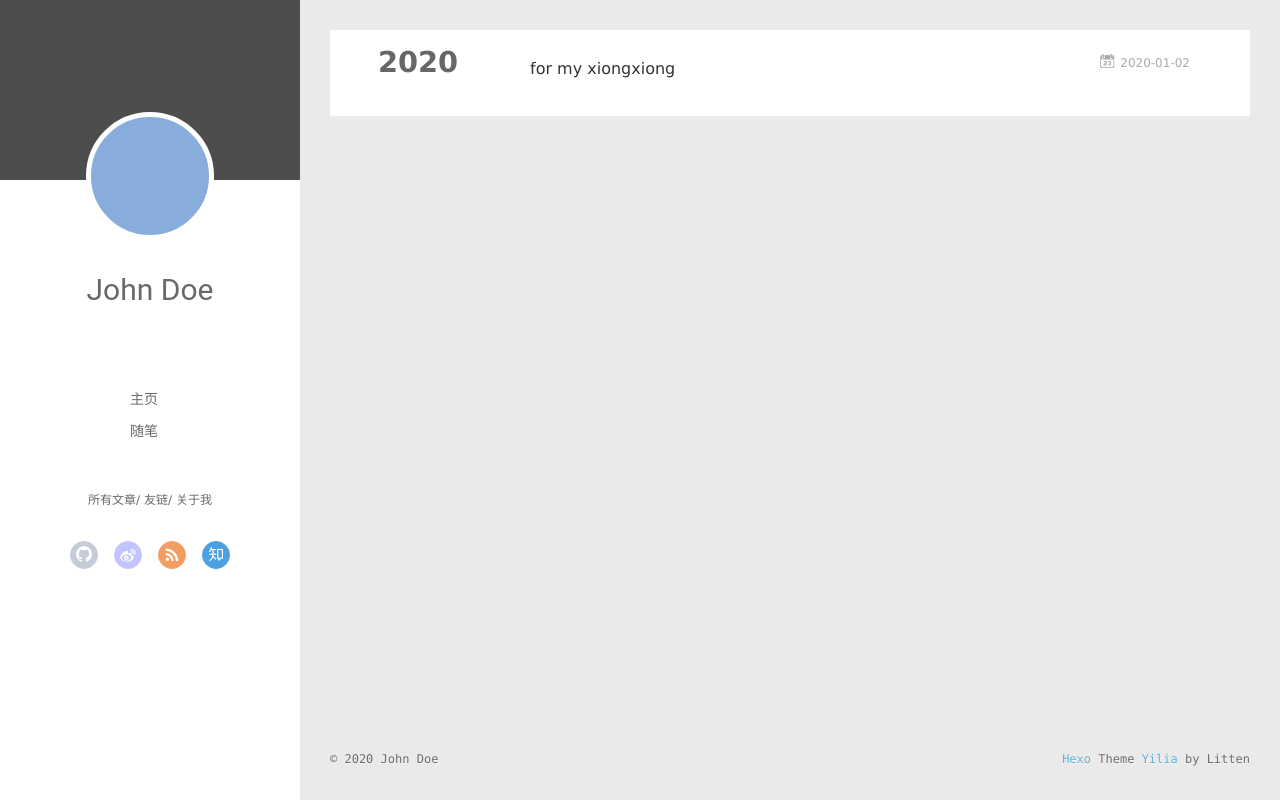
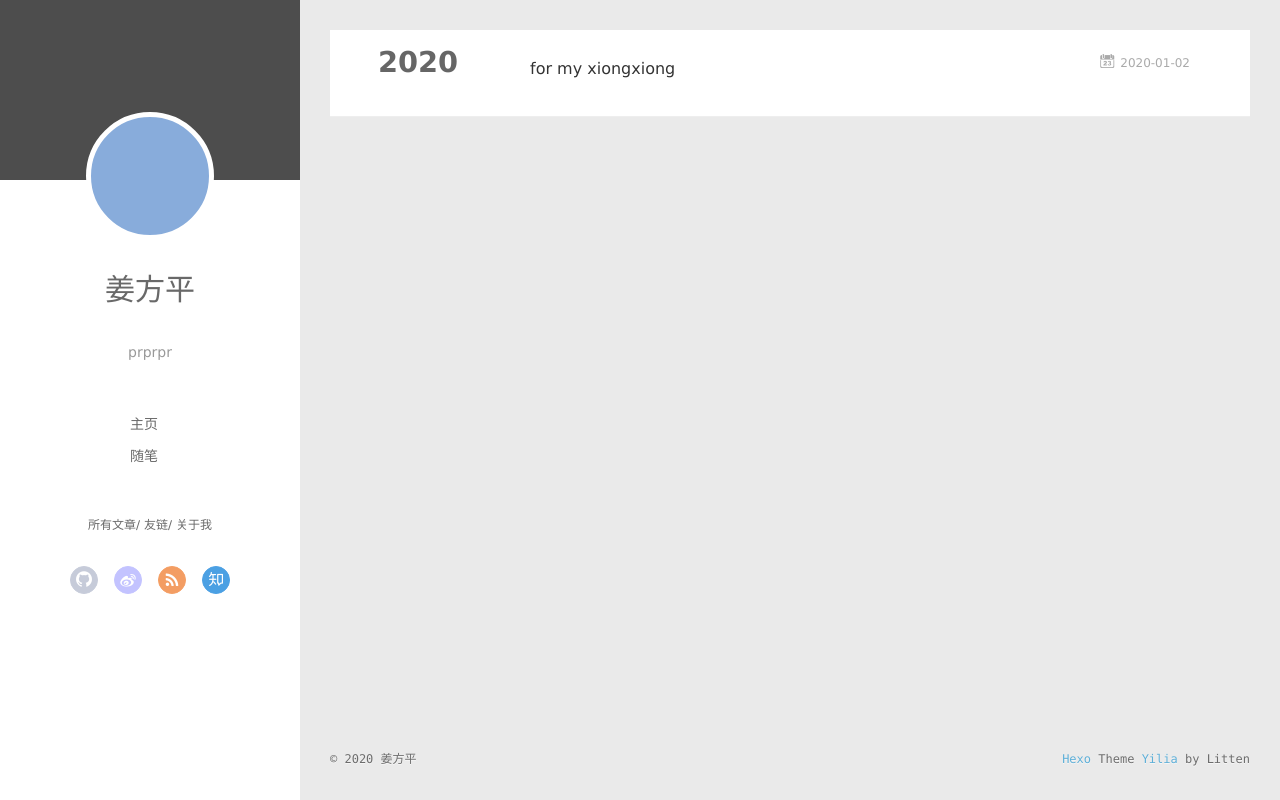
Before and after one commit to XTYping/XTYping.github.io, a plain HTML site: page archives/2020/01/index.html in a window 1280 px wide. Drawn offline with Linux system fonts and the light colour scheme; no server answers.

Commit message:
Site updated: 2020-01-02 19:32:34

```diff
--- a/archives/2020/01/index.html
+++ b/archives/2020/01/index.html
@@ -8,12 +8,15 @@
   <link rel="dns-prefetch" href="http://yoursite.com">
   <title>Archives: 2020/1 | 熊小窝</title>
   <meta name="viewport" content="width=device-width, initial-scale=1, maximum-scale=1">
-  <meta property="og:type" content="website">
+  <meta name="description" content="first try">
+<meta property="og:type" content="website">
 <meta property="og:title" content="熊小窝">
 <meta property="og:url" content="http://yoursite.com/archives/2020/01/index.html">
 <meta property="og:site_name" content="熊小窝">
+<meta property="og:description" content="first try">
 <meta property="og:locale" content="en_US">
-<meta property="article:author" content="John Doe">
+<meta property="article:author" content="姜方平">
+<meta property="article:tag" content="熊ofxuanzang">
 <meta name="twitter:card" content="summary">
 
     <link rel="alternative" href="/atom.xml" title="熊小窝" type="application/atom+xml">
@@ -46,8 +49,10 @@
 			<img src="" class="js-avatar">
 		</a>
 		<hgroup>
-		  <h1 class="header-author"><a href="/">John Doe</a></h1>
+		  <h1 class="header-author"><a href="/">姜方平</a></h1>
 		</hgroup>
+
+		<p class="header-subtitle">prprpr</p>
 
 
 		<nav class="header-menu">
@@ -104,8 +109,10 @@
 				<img src="" class="js-avatar">
 			</div>
 			<hgroup>
-			  <h1 class="header-author js-header-author">John Doe</h1>
+			  <h1 class="header-author js-header-author">姜方平</h1>
 			</hgroup>
+
+			<p class="header-subtitle"><i class="icon icon-quo-left"></i>prprpr<i class="icon icon-quo-right"></i></p>
 
 
 
@@ -202,7 +209,7 @@
   <div class="outer">
     <div id="footer-info">
     	<div class="footer-left">
-    		&copy; 2020 John Doe
+    		&copy; 2020 姜方平
     	</div>
       	<div class="footer-right">
       		<a href="http://hexo.io/" target="_blank">Hexo</a>  Theme <a href="https://github.com/litten/hexo-theme-yilia" target="_blank">Yilia</a> by Litten
```
Also changed, not shown: 2020/01/02/for-my-xiongxiong/index.html (+9 -4 lines), archives/2020/index.html (+12 -5 lines), archives/index.html (+12 -5 lines), index.html (+12 -5 lines).
